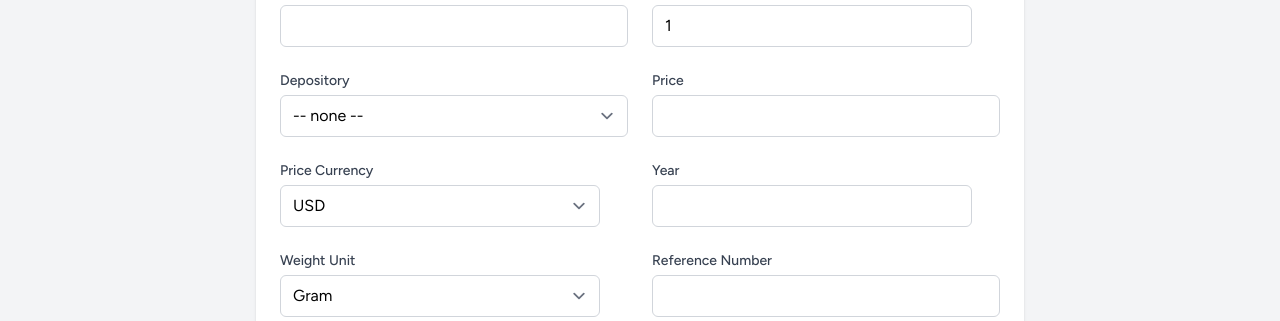
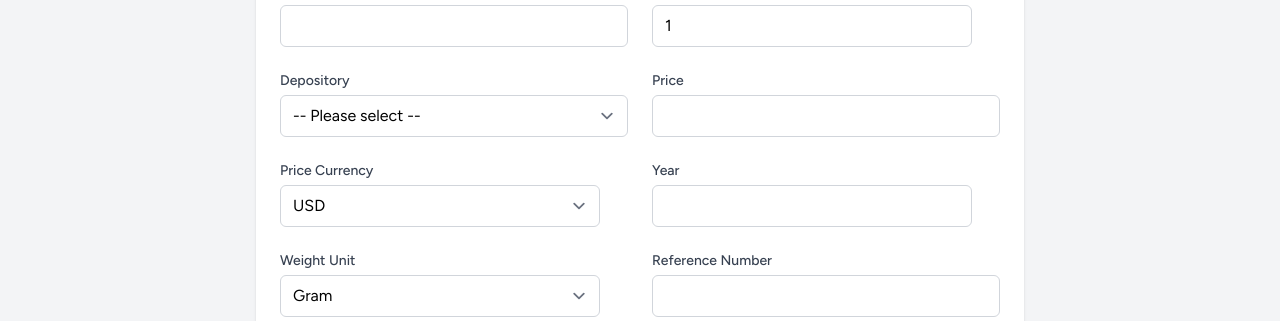
Before and after one commit to ammannbe/AurumStock, a Laravel app: page /products/create in a window 1280 px wide. Shown: the part 295-616 px from the top of the page. Run offline with Laravel 12, Linux system fonts and the light colour scheme; a user stored in the database is signed in; data comes from the database, SQL or seed files in the repository; data that the repository does not hold is empty; style sheets or scripts are compiled from the project's sources; some libraries are stand-ins or nearby versions.

Commit message:
Require depository selection in product form and update validation rules

```diff
--- a/app/Http/Controllers/ProductController.php
+++ b/app/Http/Controllers/ProductController.php
@@ -32,7 +32,7 @@ class ProductController extends Controller
             'weight' => 'required|numeric',
             'weight_unit' => 'required|integer',
             'amount' => 'required|integer|min:1',
-            'depository_id' => 'nullable|exists:depositories,id',
+            'depository_id' => 'required|exists:depositories,id',
             'price' => 'nullable|numeric',
             'price_currency' => 'nullable|string|max:8',
             'year' => 'nullable|integer',
--- a/resources/views/products/_form.blade.php
+++ b/resources/views/products/_form.blade.php
@@ -41,8 +41,8 @@
 
     <div>
         <label class="block text-sm font-medium text-gray-700">Depository</label>
-        <select name="depository_id" class="mt-1 block max-w-md w-full border-gray-300 rounded-md">
-            <option value="">-- none --</option>
+        <select name="depository_id" class="mt-1 block max-w-md w-full border-gray-300 rounded-md" required>
+            <option>-- Please select --</option>
             @foreach($depositories ?? [] as $id => $name)
                 <option value="{{ $id }}" {{ (old('depository_id', $product->depository_id ?? '') == $id) ? 'selected' : '' }}>{{ $name }}</option>
             @endforeach
```
